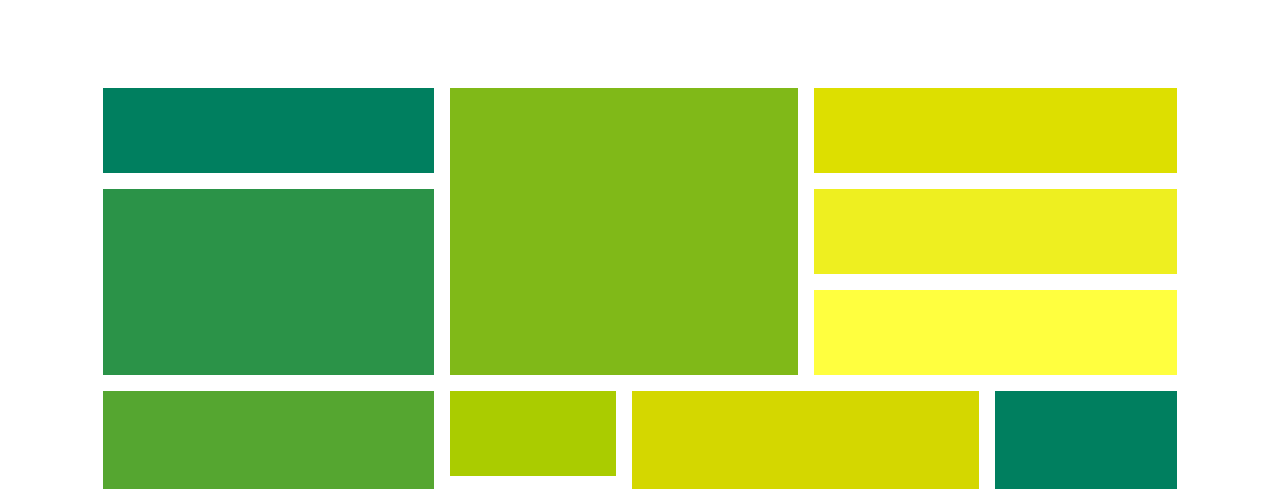
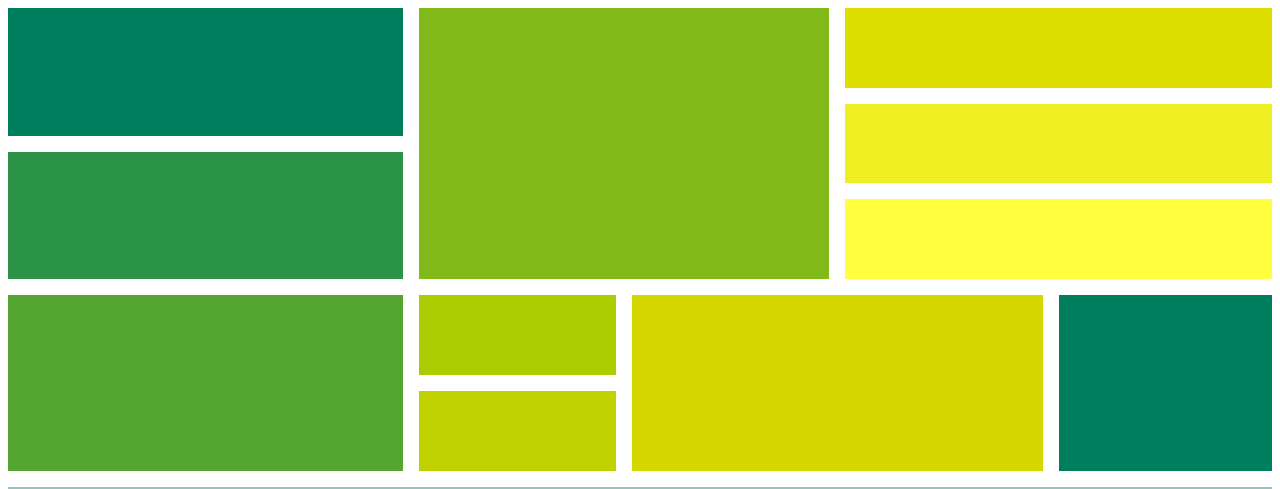
Before and after one commit to ottilialindell/recreate-color-palette, a plain HTML site: page index.html in a window 1280 px wide. Shown: the top 489 px of the page. Drawn offline with Linux system fonts and the light colour scheme.

Commit message:
final changes

```diff
--- a/index.html
+++ b/index.html
@@ -4,12 +4,18 @@
     <meta charset="UTF-8">
     <meta name="viewport" content="width=device-width, initial-scale=1.0">
     <link rel="stylesheet" href="styles/index.css">
+    <link rel="preconnect" href="https://fonts.gstatic.com">
+    <link href="https://fonts.googleapis.com/css2?family=Roboto+Condensed:wght@700&display=swap"
+        rel="stylesheet">
     <title>Recreate color palette</title>
 </head>
 <body>
     <main>
         <div class="grid-container">
-            <div class="grid__element first"></div>
+            <div class="grid__element first">
+                <div class="box__1"></div>
+                <div class="box__2"></div>
+            </div>
             <div class="grid__element second"></div>
             <div class="grid__element third"></div>
             <div class="grid__element fourth"></div>
@@ -20,9 +26,7 @@
             <div class="grid__element ninth"></div>
             <div class="grid__element tenth"></div>
             <div class="grid__element eleventh"></div>
-            <div class="grid__element twelfth">
-                <p>MY COLOR PALETTE</p>
-            </div>
+            <div class="grid__element twelfth"><p>MY COLOR PALETTE</p></div>
         </div>
     </main>
 
--- a/styles/index.css
+++ b/styles/index.css
@@ -11,14 +11,22 @@ main {
     grid-template-columns: 2fr 1fr 1fr 1fr 1fr;
     grid-template-rows: repeat 2fr 1fr 1fr;
     grid-gap: 1em;
-    width: 85%;
-	height: 80%;
+    width: 100%;
+	height: 100%;
 }
 
 .first {
     display: grid;
-    grid-area: 1/1/2/2;
+    grid-area: 1/1/4/2;
+}
+
+.box__1 {
     background-color:#007F5F;
+}
+
+.box__2 {
+    background-color:#2B9348;
+    margin-top: 1em;
 }
 
 .second {
@@ -46,11 +54,13 @@ main {
     background-color:#FFFF3F;
 }
 
+/*
 .sixth {
     display:grid;
     grid-area: 2/1/4/2;
     background-color:#2B9348;
 }
+*/
 
 .seventh {
     display:grid;
@@ -86,7 +96,13 @@ main {
     display:grid;
     grid-area: 6/1/7/7;
     background-color:#9BC1BC;
-    /*
-    padding-left: 15px;
-    font-family: Arial, Helvetica, sans-serif;*/
+    max-height: 146px;
 }
+
+p {
+    font-family: 'Roboto Condensed', sans-serif;
+    font-size: 50px;
+    padding-left: 40px;
+    max-height: 100%;
+    overflow: hidden;
+}
```
